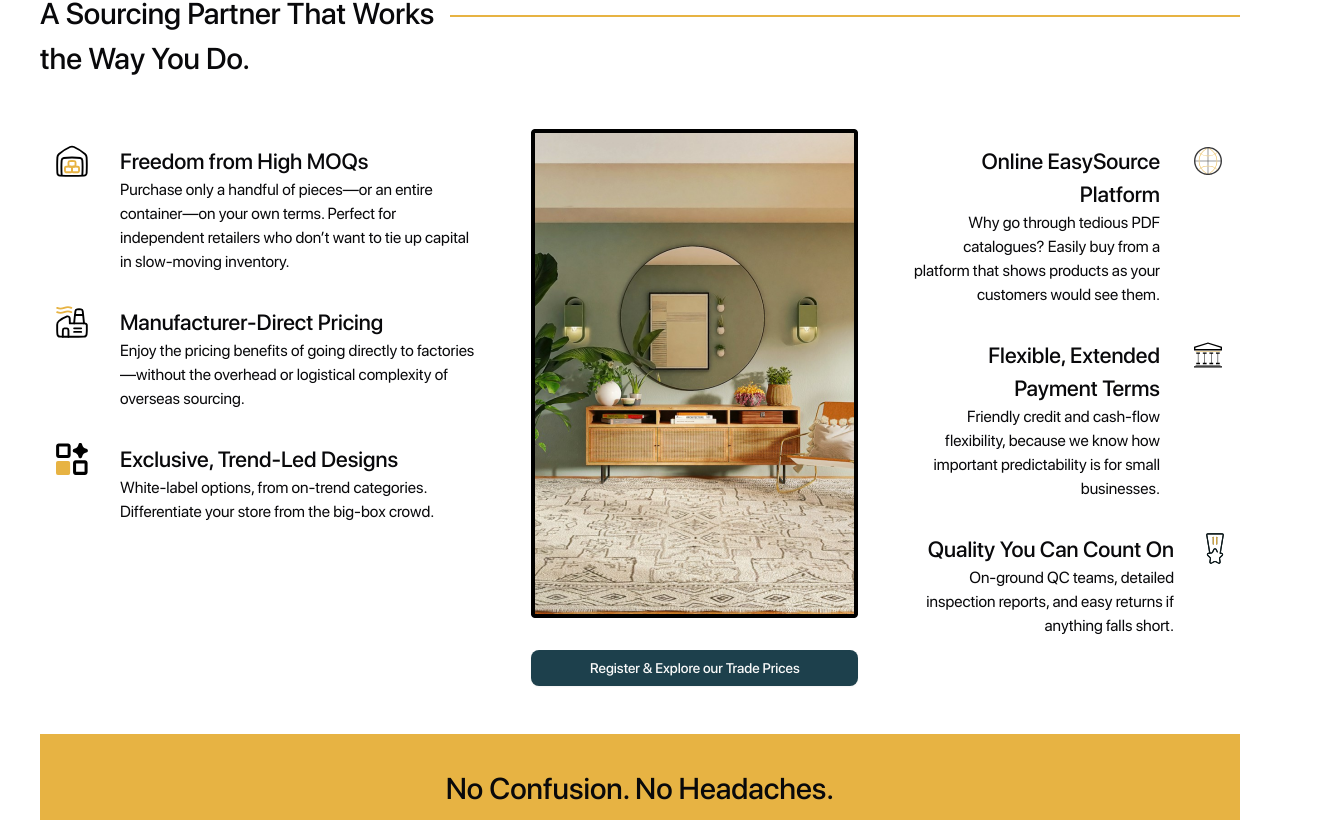
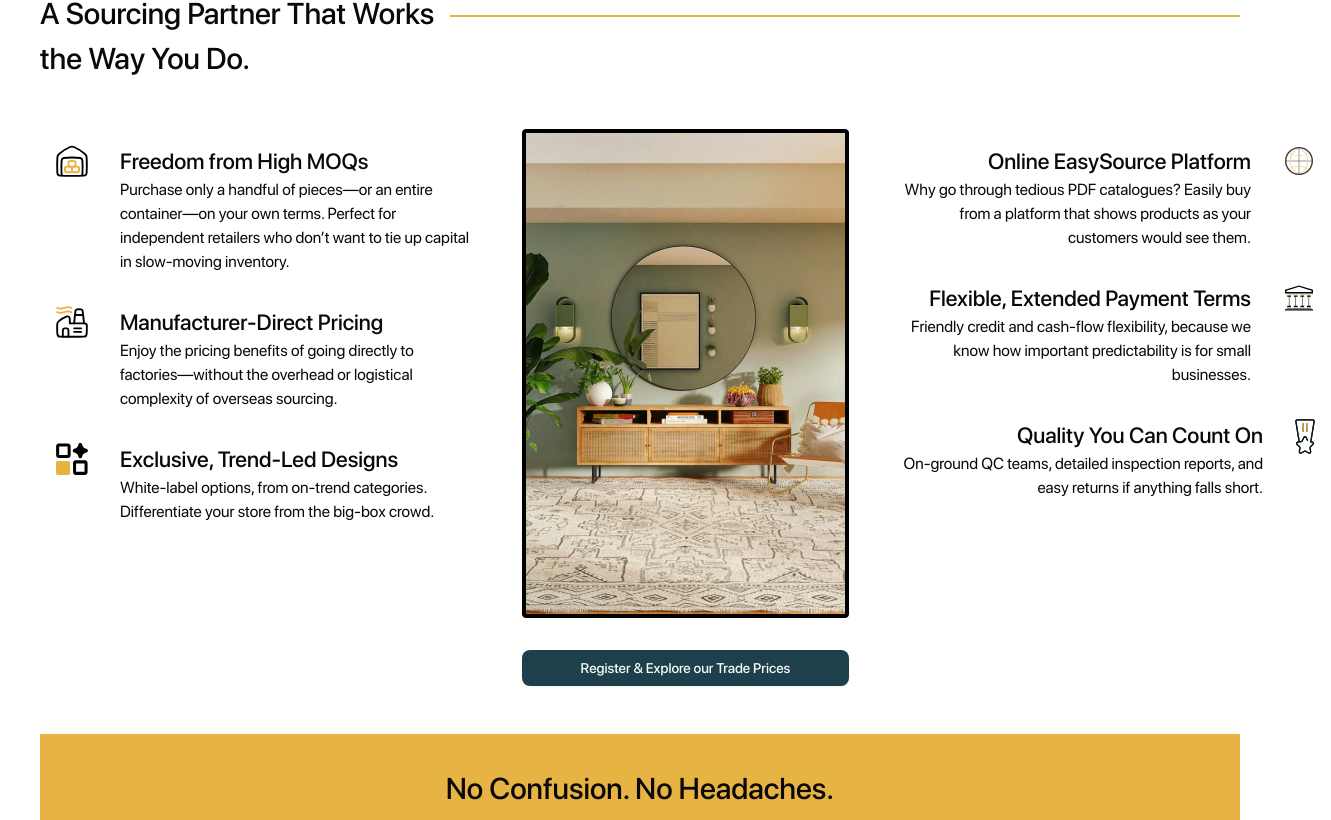
Before and after one commit to destructo570/trampoline-assignment-next, a Next.js app: page / in a window 1280 px wide. Shown: the part 1020-1840 px from the top of the page, 1331 px wide, since content can reach past the window. Built offline with nearby package versions, Linux system fonts and the light colour scheme.

Commit message:
style: fix info panel width

```diff
--- a/src/components/common/info-panel.tsx
+++ b/src/components/common/info-panel.tsx
@@ -12,7 +12,7 @@ const InfoPanel = ({
 }) => {
   return (
     <div
-      className={clsx("flex gap-8 items-start p-4", {
+      className={clsx("flex gap-8 items-start p-4 min-w-[450px]", {
         "bg-primary-accent rounded-lg": isActive,
         "flex-row-reverse text-right": rowReverse,
       })}
```
